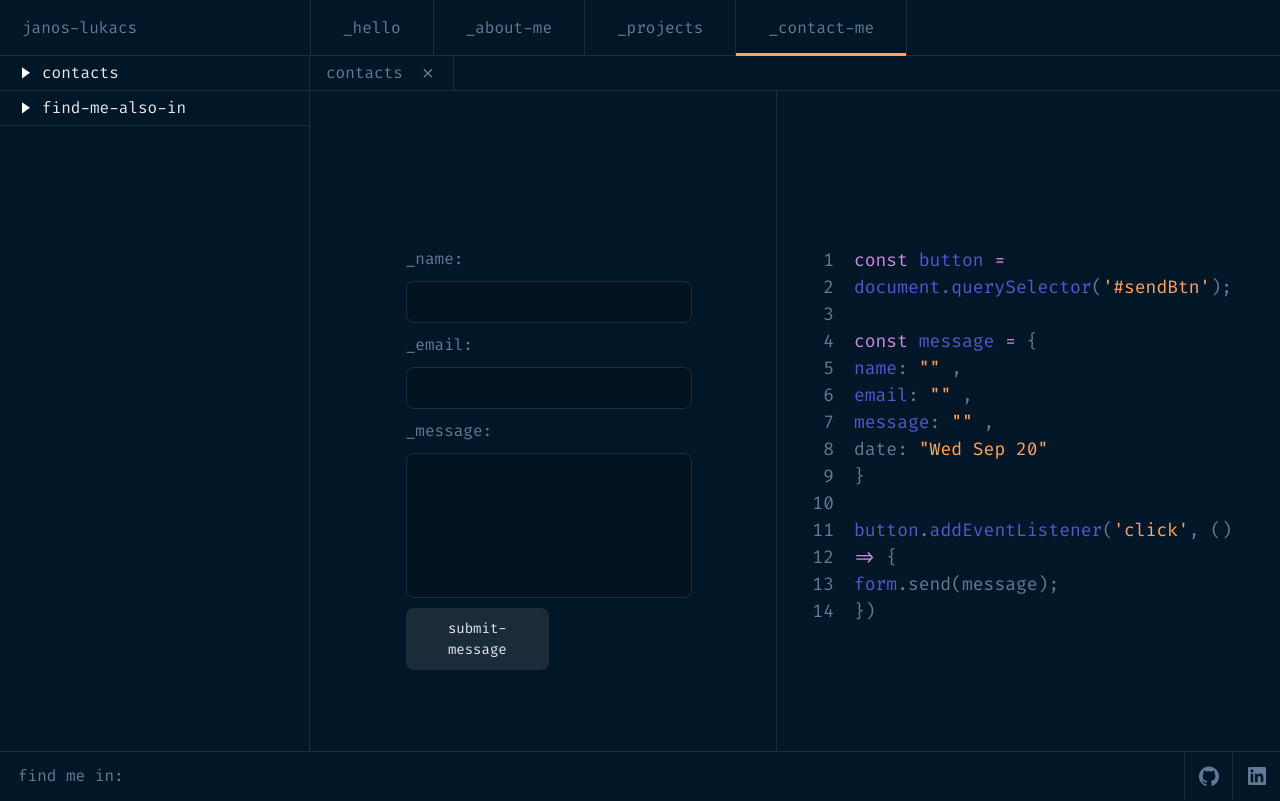
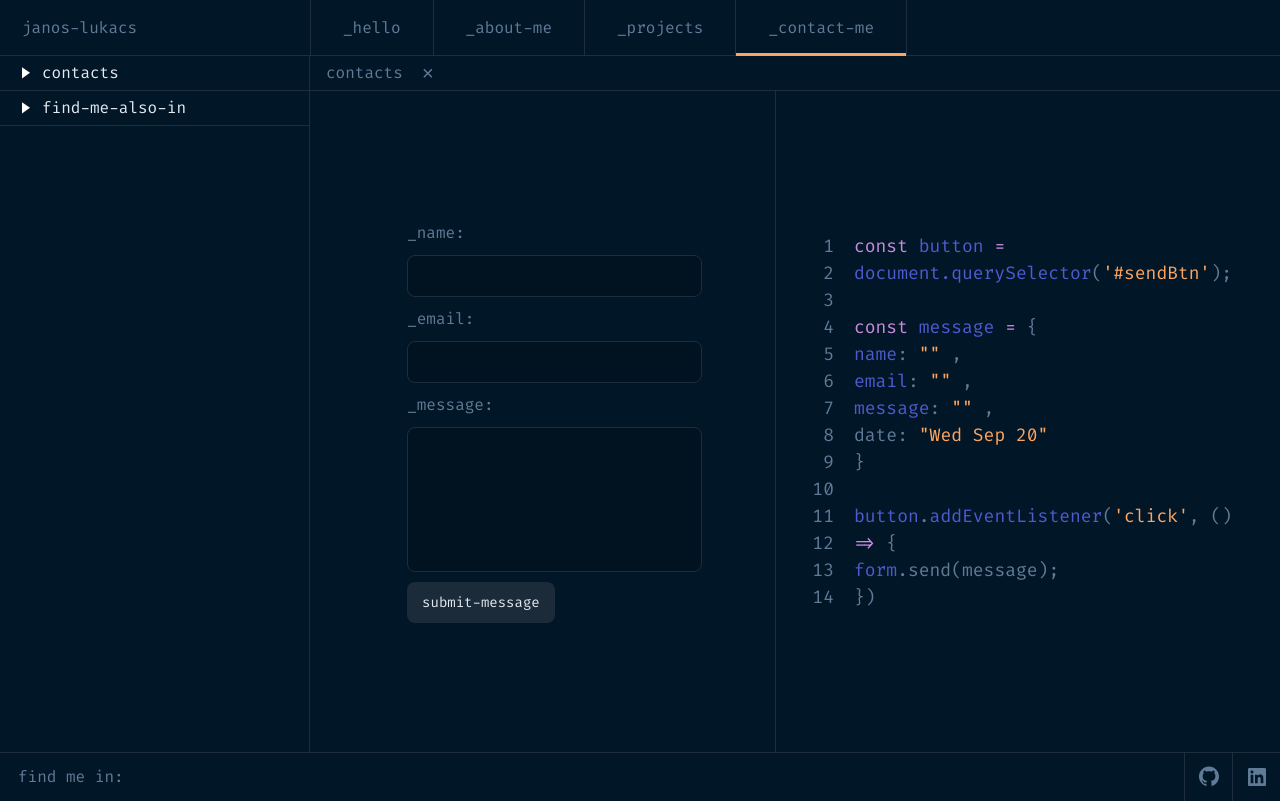
Before and after one commit to lukacsja/personal_portfolio_site, a Next.js app: page /contact in a window 1280 px wide. Built offline with nearby package versions, Linux system fonts and the light colour scheme.

Commit message:
removed SectionDivider component and replaced the lines with borders everywhere

```diff
--- a/app/about/page.tsx
+++ b/app/about/page.tsx
@@ -6,7 +6,6 @@ import { contactsData, aboutData } from '@/lib/data';
 import Image from 'next/image';
 import DropdownItem from '@/components/dropdown-item';
 import Link from 'next/link';
-import SectionDivider from '@/components/sectionDivider';
 import LineNumbers from '@/components/line-numbers';
 import CurrentTab from '@/components/current-tab-desktop';
 
@@ -39,7 +38,7 @@ const About = () => {
 
   return (
     <main className='flex-1 px-[27px] pb-[24px] pt-[21px] text-text-white lg:flex lg:px-0 lg:py-0'>
-      <div className='lg:flex lg:min-w-[310px] lg:max-w-[310px] lg:flex-col lg:border-r-[1px] lg:border-lines'>
+      <div className='lg:flex lg:min-w-[310px] lg:max-w-[310px] lg:flex-col'>
         <PageTitle title='_about-me' />
 
         <div className='flex flex-col gap-[3px] lg:gap-0'>
@@ -113,11 +112,10 @@ const About = () => {
         </div>
       </div>
 
-      <div className='w-full lg:flex lg:flex-col'>
+      <div className='w-full lg:flex lg:flex-col lg:border-l lg:border-lines'>
         <CurrentTab title={getParentSectionTitle(currentContent)} />
-        <SectionDivider direction='horizontal' />
         <div className='items-start lg:flex lg:h-full lg:w-full lg:gap-[12px] lg:px-[24px]'>
-          <div className='mt-[42px] w-full justify-center py-[38px] text-secondary-gray lg:mt-0 lg:flex lg:min-w-[50%] lg:px-[24px]'>
+          <div className='mt-[42px] h-full w-full justify-center py-[38px] text-secondary-gray lg:mt-0 lg:flex lg:min-w-[50%] lg:border-r lg:border-lines lg:px-[24px]'>
             <div className='mb-[16px] lg:hidden'>
               <span className='text-text-white'>
                 {`// ${getParentSectionTitle(currentContent)} `}
@@ -131,7 +129,6 @@ const About = () => {
               </div>
             </div>
           </div>
-          <SectionDivider direction='vertical' />
           <div className='hidden justify-center lg:flex lg:h-full lg:w-full lg:items-start lg:gap-[20px] lg:px-[24px] lg:py-[38px] lg:text-[18px] lg:leading-[27px] lg:text-secondary-gray'>
             code snippet showcase
           </div>
--- a/app/contact/page.tsx
+++ b/app/contact/page.tsx
@@ -2,7 +2,6 @@ import ContactForm from '@/components/contact-form';
 import CurrentTab from '@/components/current-tab-desktop';
 import DropdownItem from '@/components/dropdown-item';
 import PageTitle from '@/components/page-title';
-import SectionDivider from '@/components/sectionDivider';
 import { contactsData } from '@/lib/data';
 import Image from 'next/image';
 import Link from 'next/link';
@@ -11,7 +10,7 @@ import React from 'react';
 const Contact = () => {
   return (
     <main className='flex-1 px-[27px] pb-[24px] pt-[21px] text-text-white lg:flex lg:px-0 lg:py-0'>
-      <div className='lg:flex lg:min-w-[310px] lg:max-w-[310px] lg:flex-col lg:border-r-[1px] lg:border-lines'>
+      <div className='lg:flex lg:min-w-[310px] lg:max-w-[310px] lg:flex-col lg:border-r lg:border-lines'>
         <PageTitle title='_contact-me' />
         <div className='flex flex-col gap-[3px] lg:gap-0'>
           <DropdownItem
@@ -72,7 +71,6 @@ const Contact = () => {
       </div>
       <div className='w-full lg:flex lg:flex-col'>
         <CurrentTab title='contacts' />
-        <SectionDivider direction='horizontal' />
         <ContactForm />
       </div>
     </main>
--- a/components/code-snippet.tsx
+++ b/components/code-snippet.tsx
@@ -17,12 +17,12 @@ const CodeSnippet: React.FC<CodeSnippetProps> = ({ name, email, message }) => {
   const yellow = 'text-accent-yellow';
 
   return (
-    <div className='hidden justify-center lg:flex lg:h-full lg:w-full lg:items-start lg:gap-[20px] lg:px-[24px] lg:pt-[156px] lg:text-[18px] lg:leading-[27px] lg:text-secondary-gray'>
+    <div className='hidden lg:flex lg:h-full lg:w-full lg:items-center lg:justify-center lg:px-[24px] lg:text-[18px] lg:leading-[27px] lg:text-secondary-gray'>
+      <div className='lg:flex lg:items-start lg:gap-[20px]'>
         <LineNumbers codeContainerRef={snippetRef} lineHeight={27} />
-
         <div ref={snippetRef} className='break-keep'>
-        <span className={pink}>const</span> <span className={blue}>button</span>{' '}
-        <span className={pink}>=</span>{' '}
+          <span className={pink}>const</span>{' '}
+          <span className={blue}>button</span> <span className={pink}>=</span>{' '}
           <span className={blue}>document.querySelector</span>
           {`(`}
           <span className={yellow}>'#sendBtn'</span>
@@ -63,6 +63,7 @@ const CodeSnippet: React.FC<CodeSnippetProps> = ({ name, email, message }) => {
           <br />
         </div>
       </div>
+    </div>
   );
 };
 
--- a/components/contact-form.tsx
+++ b/components/contact-form.tsx
@@ -3,7 +3,6 @@
 import React, { useState } from 'react';
 import { FieldErrors, FormFields, FormData } from '@/lib/types';
 import CodeSnippet from './code-snippet';
-import SectionDivider from './sectionDivider';
 
 const ContactForm = () => {
   const [formData, setFormData] = useState<FormData>({
@@ -101,7 +100,7 @@ const ContactForm = () => {
 
   return (
     <div className='items-start lg:flex lg:h-full lg:w-full lg:gap-[12px] lg:px-[24px]'>
-      <div className='mt-[42px] flex w-full justify-center text-secondary-gray lg:mt-0 lg:px-[24px] lg:pt-[156px]'>
+      <div className='mt-[42px] flex h-full w-full items-center justify-center text-secondary-gray lg:mt-0 lg:border-r lg:border-lines lg:px-[24px]'>
         {submitted ? (
           <div className='flex flex-col items-center justify-center gap-[20px]'>
             <h2 className='text-[24px] text-text-white'>Thank you! ✌️</h2>
@@ -193,7 +192,6 @@ const ContactForm = () => {
           </form>
         )}
       </div>
-      <SectionDivider direction='vertical' />
       <CodeSnippet
         name={formData.senderName}
         email={formData.senderEmail}
--- a/components/current-tab-desktop.tsx
+++ b/components/current-tab-desktop.tsx
@@ -1,6 +1,5 @@
 import Image from 'next/image';
 import React from 'react';
-import SectionDivider from './sectionDivider';
 
 interface CurrentTabProps {
   title: string | null;
@@ -8,7 +7,7 @@ interface CurrentTabProps {
 
 const CurrentTab: React.FC<CurrentTabProps> = ({ title }) => {
   return (
-    <div className='hidden px-[16px] text-[16px] text-secondary-gray lg:flex'>
+    <div className='hidden px-[16px] text-[16px] text-secondary-gray lg:flex lg:border-b lg:border-lines'>
       <div className='flex justify-between gap-[16px]'>
         <div className='py-[5px]'>{title}</div>
         <Image
@@ -18,7 +17,6 @@ const CurrentTab: React.FC<CurrentTabProps> = ({ title }) => {
           height='18'
           className='py-[5px]'
         />
-        <SectionDivider direction='vertical' />
       </div>
     </div>
   );
--- a/components/dropdown-item.tsx
+++ b/components/dropdown-item.tsx
@@ -2,7 +2,6 @@
 
 import Image from 'next/image';
 import React, { useState } from 'react';
-import SectionDivider from './sectionDivider';
 
 type Props = {
   title: string;
@@ -19,7 +18,7 @@ const DropdownItem: React.FC<Props> = ({ title, content }) => {
   return (
     <>
       <div
-        className='flex w-full cursor-pointer select-none items-center gap-3 bg-lines px-[27px] py-[5px] text-[16px] lg:bg-inherit lg:px-[22px]'
+        className='lg: mx-[-27px] flex cursor-pointer select-none items-center gap-3 border-lines bg-lines px-[27px] py-[5px] text-[16px] lg:mx-0 lg:w-full lg:border-b lg:bg-inherit lg:px-[22px]'
         onClick={toggleDropdownIcons}
       >
         <Image
@@ -33,9 +32,6 @@ const DropdownItem: React.FC<Props> = ({ title, content }) => {
         {title}
       </div>
       {isDropdownOpen && content}
-      <div className='hidden lg:block'>
-        <SectionDivider direction='horizontal' />
-      </div>
     </>
   );
 };
--- a/components/footer.tsx
+++ b/components/footer.tsx
@@ -3,14 +3,11 @@
 import React from 'react';
 import { contactsData } from '@/lib/data';
 import Image from 'next/image';
-import SectionDivider from './sectionDivider';
 import Link from 'next/link';
 
 const Footer = () => {
   return (
-    <>
-      <SectionDivider direction='horizontal' />
-      <footer className='flex h-12 items-center justify-between pl-[18px]'>
+    <footer className='flex h-12 items-center justify-between border-t border-lines pl-[18px]'>
       <span className='text-secondary-gray'>find me in:</span>
       <div className='flex'>
         <Link
@@ -39,7 +36,6 @@ const Footer = () => {
         </Link>
       </div>
     </footer>
-    </>
   );
 };
 
--- a/components/mobileMenu.tsx
+++ b/components/mobileMenu.tsx
@@ -1,7 +1,6 @@
 import React from 'react';
 import { navLinks } from '@/lib/data';
 import Link from 'next/link';
-import SectionDivider from './sectionDivider';
 import { useMobileMenu } from '@/context/mobileMenuContext';
 import Footer from './footer';
 
@@ -15,16 +14,14 @@ const MobileMenu = () => {
     >
       <div className='flex flex-col text-text-white'>
         {navLinks.map((link) => (
-          <React.Fragment key={link.href}>
           <Link
+            key={link.href}
             onClick={closeMobileMenu}
             href={link.href}
-              className='p-[18px]'
+            className='border-b border-lines p-[18px]'
           >
             {link.name}
           </Link>
-            <SectionDivider direction='horizontal' />
-          </React.Fragment>
         ))}
       </div>
       <div>
```
Lines whose indentation alone changed are shown as unchanged.
